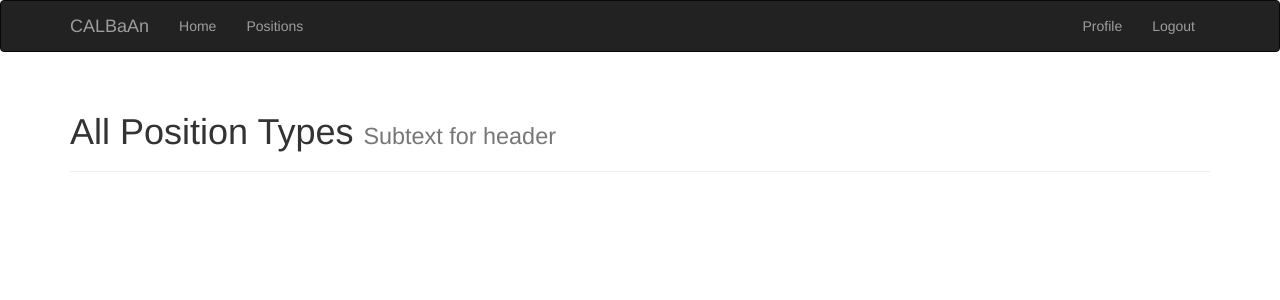
After one commit to joefedota/calBaseballAnalytics, a Flask app: page /positions in a window 1280 px wide. The commit adds this page. Shown: the top 300 px of the page. Run offline with Flask 2, Linux system fonts and the light colour scheme; the visitor is signed in with stand-in values (Sample User, id 1); data that the repository does not hold is empty; some libraries are stand-ins or nearby versions.

Commit message:
position screen/data modifications

```diff
--- a/app/models.py
+++ b/app/models.py
@@ -31,7 +31,12 @@ class Player(db.Model):
 class Position(db.Model):
 	id = db.Column(db.Integer, primary_key=True)
 	position_name = db.Column(db.String(120), index=True)
+	num_players = db.Column(db.Integer)
 	players = db.relationship('Player', backref="position", lazy="dynamic")
+
+	def update_num_players(self):
+		self.num_players = Player.query.filter_by(position=self).count()
+		db.session.commit()
 
 	def __repr__(self):
 		return 'Position {}'.format(self.position_name)
--- a/app/routes.py
+++ b/app/routes.py
@@ -1,7 +1,7 @@
 from app import app, db
 from flask import render_template, flash, redirect, url_for, request
 from flask_login import current_user, login_user, logout_user, login_required
-from app.models import User
+from app.models import User, Player, Position
 from app.forms import LoginForm, RegistrationForm
 from werkzeug.urls import url_parse
 
@@ -11,6 +11,12 @@ from werkzeug.urls import url_parse
 def index():
 	user = current_user
 	return render_template("index.html", title="Home", user=user)
+
+@app.route('/positions')
+@login_required
+def positions():
+	positions = Position.query.all()
+	return render_template("positions.html", title="Positions", positions=positions)
 
 @app.route('/login', methods=['GET','POST'])
 def login():
--- a/app/templates/base.html
+++ b/app/templates/base.html
@@ -19,6 +19,7 @@
             <div class="collapse navbar-collapse" id="bs-example-navbar-collapse-1">
                 <ul class="nav navbar-nav">
                     <li><a href="{{ url_for('index') }}">Home</a></li>
+                    <li><a href="{{ url_for('positions') }}">Positions</a></li>
                 </ul>
                 <ul class="nav navbar-nav navbar-right">
                     {% if current_user.is_anonymous %}
--- /dev/null
+++ b/app/templates/positions.html
@@ -0,0 +1,15 @@
+{% extends 'base.html' %}
+{% block app_content %}
+<div class="page-header">
+  <h1>All Position Types <small>Subtext for header</small></h1>
+</div>
+
+<ul class="list-group">
+	{% for position in positions %}
+  <button type="button" class="list-group-item">
+    <span class="badge">{{ position.num_players }}</span>
+    {{ position.position_name }}
+  </button>
+  	{% endfor %}
+</ul>
+{% endblock %}
```
Also changed, not shown: migrations/versions/6c6744ca2fb9_add_num_players.py (added, +28 -0 lines), app.db.
